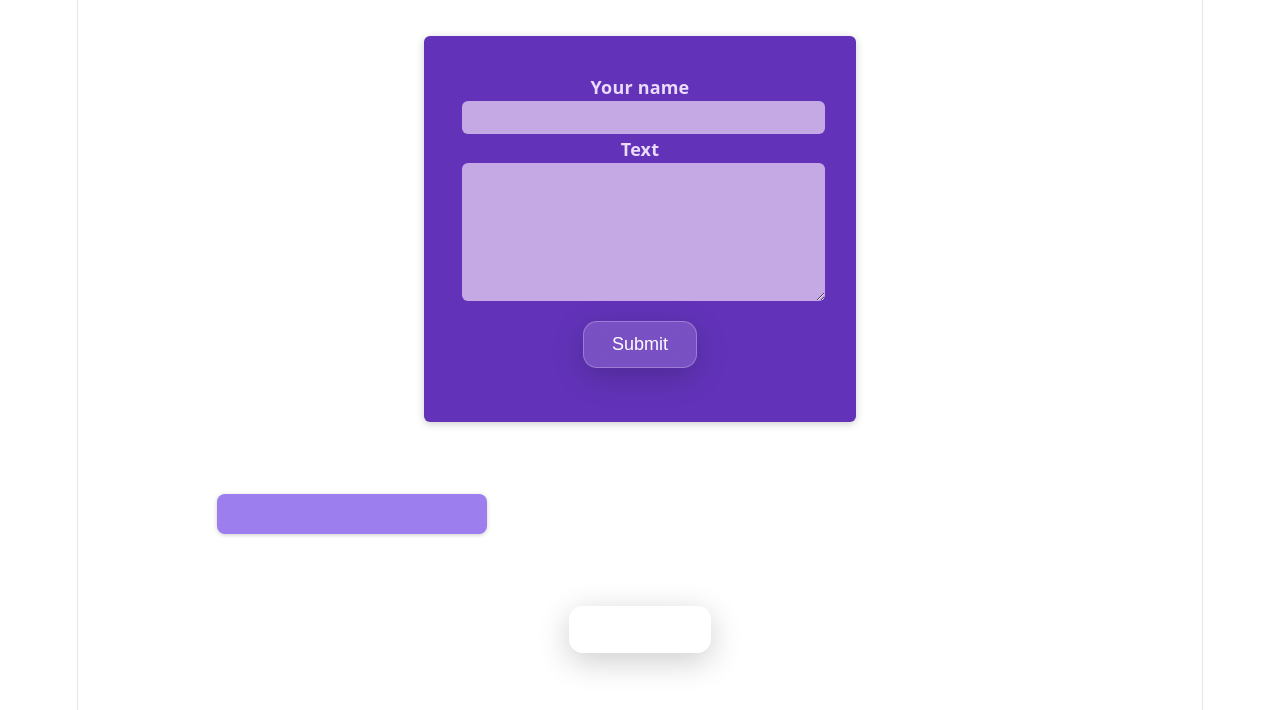
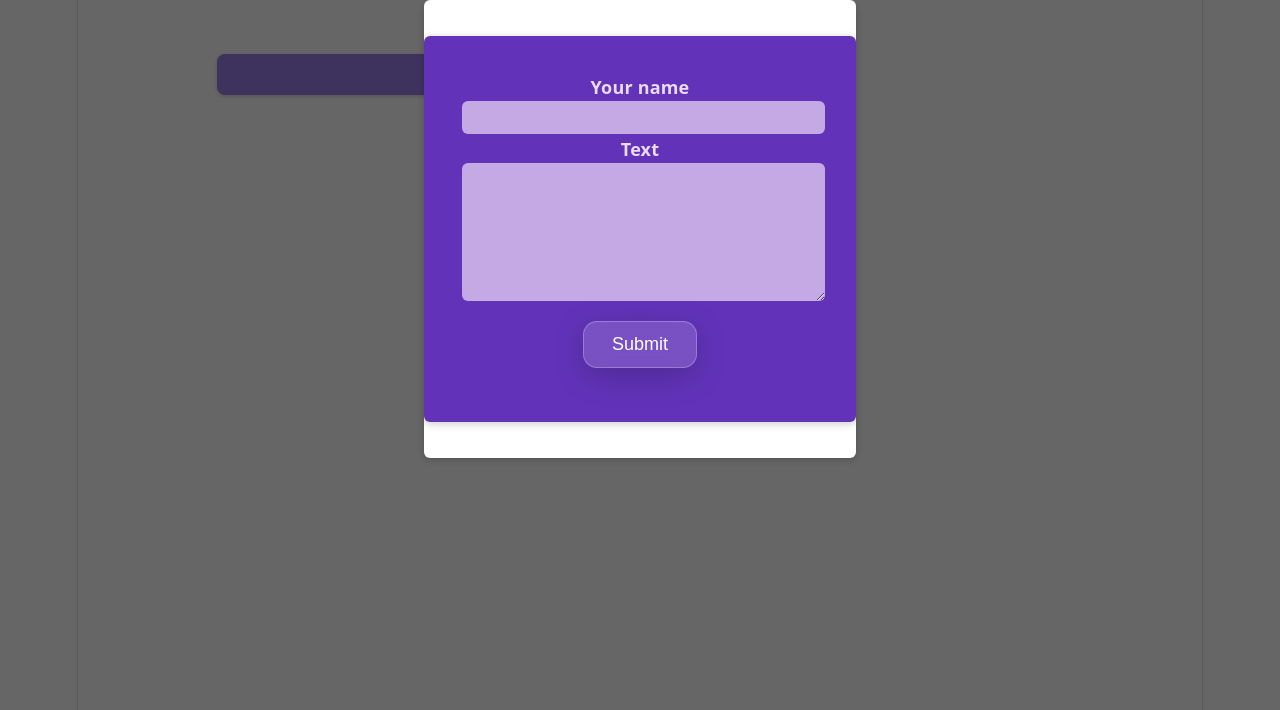
Before and after one commit to VattraF4/Learn-ReactJs, a React (Vite) app: page / in a window 1280 px wide. Shown: the top 710 px of the page. Built offline with nearby package versions, Linux system fonts and the light colour scheme.

Commit message:
The Special "children" Prop

```diff
--- /dev/null
+++ b/src/components/Modal.jsx
@@ -0,0 +1,11 @@
+import classes from "./Modal.module.css";
+function Modal(props) {
+  return (
+    <>
+      <div className={classes.backdrop}>
+        <dialog open className={classes.modal}>{props.children}</dialog>
+      </div>
+    </>
+  );
+}
+export default Modal;
--- /dev/null
+++ b/src/components/Modal.module.css
@@ -0,0 +1,18 @@
+.backdrop {
+  position: fixed;
+  top: 0;
+  left: 0;
+  width: 100%;
+  height: 100vh;
+  background-color: rgba(0, 0, 0, 0.6);
+  z-index: 1;
+}
+
+.modal {
+  border: none;
+  border-radius: 6px;
+  box-shadow: 0 2px 8px rgba(0, 0, 0, 0.2);
+  padding: 0;
+  overflow: hidden;
+  z-index: 1;
+}
--- a/src/components/NewPost.jsx
+++ b/src/components/NewPost.jsx
@@ -1,5 +1,6 @@
 import GlassButton from "./GlassButton";
 import classes from "./NewPost.module.css";
+import Modal from "./Modal";
 
 function NewPost(props) {
   return (
--- a/src/components/PostLists.jsx
+++ b/src/components/PostLists.jsx
@@ -1,7 +1,8 @@
 import classes from "./PostLists.module.css";
-import {useState} from  "react";
+import { useState } from "react";
 import Post from "./Post";
 import NewPost from "./NewPost";
+import Modal from "./Modal";
 function PostList() {
   const [enteredBody, setEnteredBody] = useState("");
   const [enteredAuthor, setEnteredAuthor] = useState("");
@@ -15,10 +16,15 @@ function PostList() {
   }
   return (
     <>
-      <NewPost onBodyChange={bodyChangeHandler} onAuthorChange={authorChangeHandler} />
-      <ul className={classes.posts}>
-        <Post author={enteredAuthor} content={enteredBody} />
-      </ul>
+      <Modal>
+        <NewPost
+          onBodyChange={bodyChangeHandler}
+          onAuthorChange={authorChangeHandler}
+        />
+      </Modal>
+        <ul className={classes.posts}>
+          <Post author={enteredAuthor} content={enteredBody} />
+        </ul>
     </>
   );
 }
```
